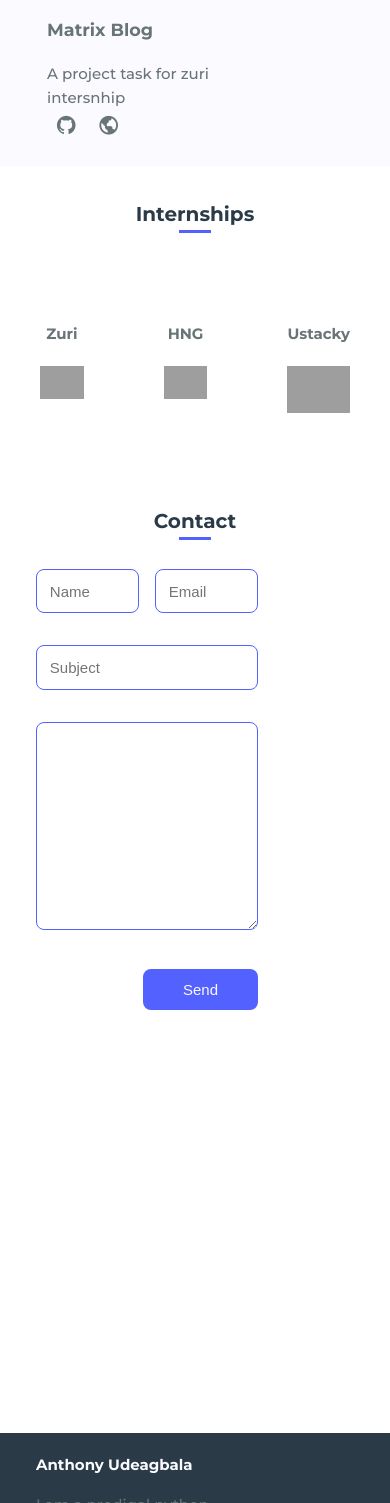
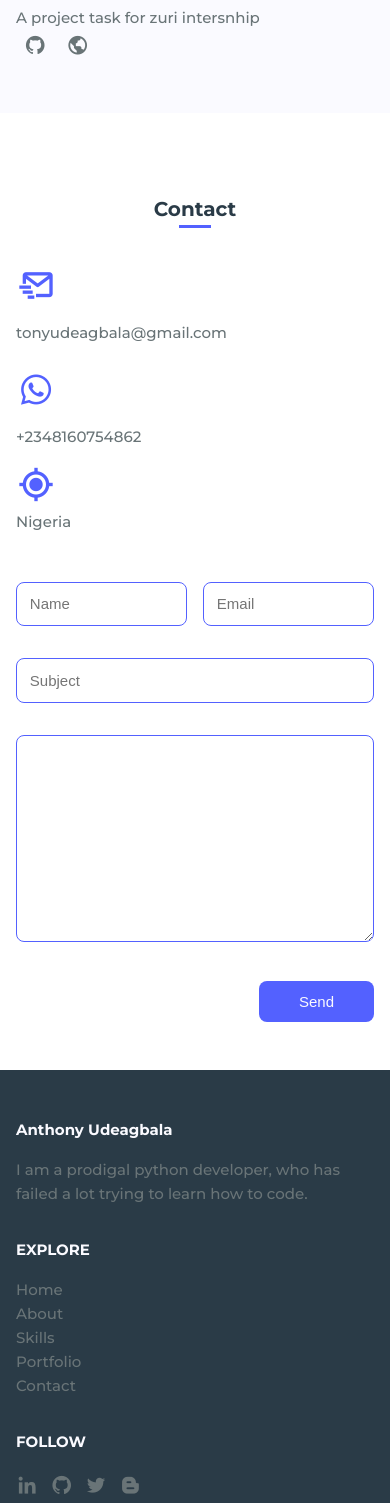
Before and after one commit to izudada/my_portfolio, a Django app: page / in a window 390 px wide. Shown: the part 4745-6248 px from the top of the page. Run offline with Django 3.2, Linux system fonts and the light colour scheme; grey boxes are pictures that could not be loaded.

Commit message:
Remove internship section, change scroll reveal in contact, add zuri logo to footer, rewrite main.css

```diff
--- a/portfolio/static/css/main.css
+++ b/portfolio/static/css/main.css
@@ -107,7 +108,7 @@
     display: grid;
     grid-template-columns: 100%;
     grid-column-gap: 2rem;
-    width: calc(100% - 8rem);
+    width: calc(100% - 2rem);
     margin-left: var(--mb-2);
     margin-right: var(--mb-2);
 }
@@ -135,12 +136,9 @@
         width: 80%;
         height: 100%;
         padding: 2rem;
-        background-color: rgba(255,255,255,.8);
+        background-color: rgba(204,208,255,.9);
         transition: .5s;
         backdrop-filter: blur(10px);
-    }
-    .section{
-        padding: 20px;
     }
 }
 .nav__item{
@@ -315,53 +311,14 @@
     color: var(--dark-color);
 }
 
-/* INTERNSHIPS */
-
-#intersnhips{
-    display: flex;
-    flex-direction: column;
-    align-content: center;
-    justify-content: center;
-}
-.internships{
-    display: flex;
-    justify-content: center;
-    align-self: center;
-}
-.internships data{
-    padding: 5px;
-}
-.internships data img{
-    width: 15%;
-}
-.internships .data{
-    text-align: center;
-    padding: 40px;
-}
 /* ===== CONTACT =====*/
 .contact__container{
     row-gap: 2rem;
-    height: 100vh;
-    display: flex;
-    justify-content: center;
-}
-.div__success{
-    display: flex;
-    justify-content: center;
-    align-items: center;
-}
-.success__message{
-    width: 50%;
-    text-align: center;
-    border-radius: 10px;
-    background-color: green;
-    color: white;
-    padding: 15px;
-    margin-bottom: 30px;
 }
 .contact__subtitle{
     font-size: var(--normal-font-size);
     color: var(--first-color);
+    font-size: 30pt;
 }
 .contact__text{
     display: inline-block;
--- a/portfolio/static/js/main.js
+++ b/portfolio/static/js/main.js
@@ -71,7 +71,8 @@
 sr.reveal('.portfolio__img', {interval: 200})
 
 /*SCROLL CONTACT*/
-// sr.reveal('.contact__subtitle', {})
-// sr.reveal('.contact__text', {interval: 200})
-// sr.reveal('.contact__input', {delay: 400})
-// sr.reveal('.contact__button', {delay: 600})
+sr.reveal('.contact__subtitle', {})
+
+sr.reveal('.contact__text', {interval: 200})
+sr.reveal('.contact__input', {delay: 400, interval: 0})
+sr.reveal('.contact__button', {delay: 600, interval: 0})
--- a/portfolio/templates/index.html
+++ b/portfolio/templates/index.html
@@ -28,8 +28,9 @@
                     <li class="nav__item"><a href="#about" class="nav__link">About</a></li>
                     <li class="nav__item"><a href="#skills" class="nav__link">Skills</a></li>
                     <li class="nav__item"><a href="#portfolio" class="nav__link">Portfolio</a></li>
-                    <li class="nav__item"><a href="#internships" class="nav__link">Internships</a></li>
+                    <li class="nav__item"><a href="https://res.cloudinary.com/dro7pyxba/image/upload/v1629435041/my_portfolio/Udeagbala_Anthony_Resume_hm7utj.pdf" class="nav__link" download="Udeagbala_Anthony_Resume" target="_blank"> Resume</a></li>
                     <li class="nav__item"><a href="#contact" class="nav__link">Contact</a></li>
+                    <li class="nav__item"><a href="https://izudada.hashnode.dev/" class="nav__link" target="_blank">Blog</a></li>
                 </ul>
             </div>
 
@@ -64,16 +65,23 @@
                 </div>
 
                 <div class="div__about">
-                    <h2 class="about__subtitle">I 'am Anthony Udeagbala</h2>
-                    <span class="about__profession">Software Developer</span>
+                    <h2 class="about__subtitle">I am Anthony Udeagbala</h2>
+                    <span class="about__profession">Web Developer</span>
                     <p class="about__text">
-                        I am a prodigal python developer, who has failed a lot trying to learn how to code. I have built successful web products after my success learning python for the second time. <br> <br>
+                        A prodigal Backend developer, who has failed a lot trying to learn how to code. I have built successful web products after my success learning python for the second time. <br> <br>
 
-                        I have built a point of sales web application, which helps shop owners digitally manage their inventory, sales, report generation, low stock alert, employee account and more using flask, MySQL and Bootstrap. I am currently building an exam management system using Django and DjangoRestFramework. <br> <br>
+                        I have experience in building web products using HTML, CSS, Flask and Django frameworks. I have built products like:
+                        <ull>
+                            <dt>A point of sales web application</dt>
+                            <dd> Which helps shop owners digitally manage their inventory, sales, report generation, low stock alert, employee account and more using flask, MySQL and Bootstrap.</dd>
+                            <dt>A CBT App</dt>
+                            <dd>Enabling students receive their academic tests remotely</dd>
+                        </ul>
+                        <br> <br>
 
                         Do you have an idea for your business challenges? I am open to listen to them and help you build your ideas to life.  <br> <br>
 
-                        You are welcomed to connect or send a message.
+                        You are welcomed to <a href="#contact"> <b> <i> connect </i> </b></a> or send a message.
                     </p>
 
                     <div class="about__social">
@@ -150,7 +158,7 @@
                 <div class="portfolio__img">
                     <img src="https://res.cloudinary.com/dro7pyxba/image/upload/v1629344391/my_portfolio/work3_ikpavn.jpg" alt="">
 
-                    <h3>Matrix Blog</h3>
+                    <h3>Blog</h3>
                     <p>A capstone project for matrix intersnhip</p>
 
                     <div class="about__social">
@@ -173,35 +181,11 @@
             </div>
         </section>
 
-        <section section="section" id="internships">
-            <h2 class="section-title">Internships</h2>
-            <div class="internships">
-                <div class="data">
-                    <h4>Zuri</h4>
-                    <a href="https://zuri.team/" target="_blank">
-                        <img src="https://res.cloudinary.com/dro7pyxba/image/upload/v1629348471/my_portfolio/internships/download_pywcbg.png" alt="Zuri Logo">
-                    </a>
-                </div>
-                <div class="data">
-                    <h4>HNG</h4>
-                    <a href="https://internship.zuri.team/" target="_blank">
-                        <img src="https://res.cloudinary.com/dro7pyxba/image/upload/v1629357168/my_portfolio/internships/1565099198766_ybvyl3.png" alt="HNG Logo">
-                    </a>
-                </div>
-                <div class="data">
-                    <h4>Ustacky</h4>
-                    <a href="https://ustacky.com/" target="_blank">
-                        <img src="https://res.cloudinary.com/dro7pyxba/image/upload/v1629348471/my_portfolio/internships/1573923828493_cmsfun.png" alt="Ustacky Logo">
-                    </a>
-                </div>
-            </div>
-        </section>
 
         <!--===== CONTACT =====-->
         <section class="contact section" id="contact">
 
             <h2 class="section-title">Contact</h2>
-
             <div class="div__success">
                 {% for info in messages %}
                     <p class="success__message">{{ info }}</p>
@@ -209,6 +193,23 @@
             </div>
 
             <div class="contact__container bd-grid">
+
+                <div class="contact__info">
+                    <div>
+                        <a class="contact__subtitle" href="mailto:tonyudeagbala@gmail.com" target="_blank"><i class='bx bx-mail-send contact__subtitle' ></i></a>
+                    </div>
+                    <span class="contact__text"> tonyudeagbala@gmail.com </span>
+
+                    <div>
+                        <a class="contact__subtitle" href="https://api.whatsapp.com/send?phone=8160754862"><i class='bx bxl-whatsapp contact__subtitle' target="_blank" ></i></a>
+                    </div>
+                    <span class="contact__text"> +2348160754862 </span>
+
+                    <div>
+                        <i class='bx bx-current-location contact__subtitle' target="_blank" ></i>
+                    </div>
+                    <span class="contact__text">Nigeria</span>
+                </div>
 
                 <form action="" class="contact__form" method="post">
                     {% csrf_token %}
@@ -247,16 +248,23 @@
 
             <div class="footer__data">
                 <h2 class="footer__title">FOLLOW</h2>
-                <div class="about__social">
-                    <a href="https://www.linkedin.com/in/izudada" class="about__social-icon" target="_blank"><i class='bx bxl-linkedin'></i></a>
-                    <a href="https://github.com/izudada" class="about__social-icon" target="_blank"><i class='bx bxl-github' ></i></a>
-                    <a href="https://twitter.com/_izudada" class="about__social-icon" target="_blank"><i class='bx bxl-twitter' ></i></a>
-                    <a href="https://izudada.hashnode.dev/" class="about__social-icon" target="_blank"><i class='bx bxl-blogger' ></i></a>
-                </div>
+
+                    <a href="https://www.linkedin.com/in/izudada" class="footer__social" target="_blank"><i class='bx bxl-linkedin'></i></a>
+                    <a href="https://github.com/izudada" class="footer__social" target="_blank"><i class='bx bxl-github' ></i></a>
+                    <a href="https://twitter.com/_izudada" class="footer__social" target="_blank"><i class='bx bxl-twitter' ></i></a>
+                    <a href="https://izudada.hashnode.dev/" class="footer__social" target="_blank"><i class='bx bxl-blogger' ></i></a>
+
+                    <a href="https://zuri.team/">
+                        <img src="https://res.cloudinary.com/dro7pyxba/image/upload/v1629348471/my_portfolio/internships/download_pywcbg.png" alt="Zuri Logo">
+                    </a>
+
             </div>
 
+            <p class="copyright">
+                Copyright &copy; 2021 </a>
+            </p>
+        </div>
 
-        </div>
     </footer>
 
 
```
Also changed, not shown: other parts of portfolio/static/css/main.css (+11 -28 lines).
